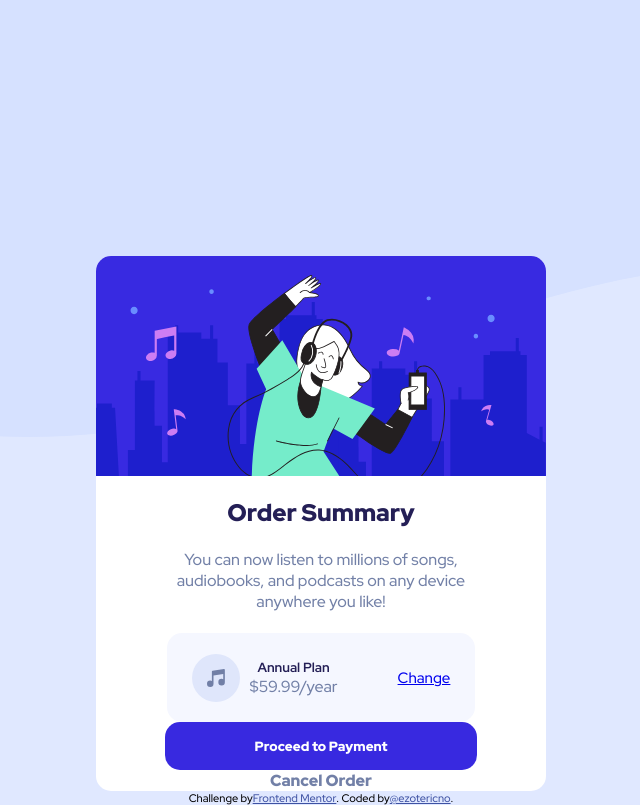
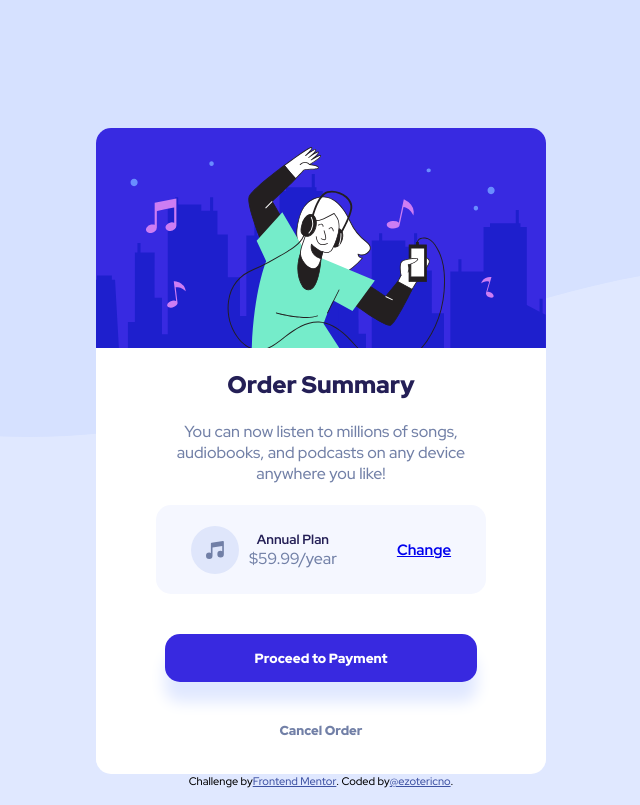
Before and after one commit to ezotericno/fem-order-summary, a plain HTML site: page docs/index.html in a window 1280 px wide. Shown: the whole page, without its empty margins (319-959 px from the left). Drawn offline with Linux system fonts and the light colour scheme.

Commit message:
modified files

```diff
--- a/docs/style/_config.scss
+++ b/docs/style/_config.scss
@@ -42,4 +42,5 @@ a {
 button {
     font-weight: 900;
     font-family: 'Red Hat Display', sans-serif;
+    cursor: pointer;
 }
--- a/docs/style/main.scss
+++ b/docs/style/main.scss
@@ -35,7 +35,7 @@ p {
     align-items: center;
     border-radius: 15px;
     background-color: white;
-    margin-top: 20%;
+    margin-top: 10%;
 }
 
 .box {
@@ -45,6 +45,8 @@ p {
     justify-content: center;
     align-items: center;
     border-radius: 15px;
+    padding-left: 10px;
+    padding-right: 10px;
 }
 
 .words {
@@ -63,6 +65,7 @@ p {
 }
 
 .change {
+    font-weight: 700;
     margin-left: 60px;
     margin-right: 25px;
     font-size: 15px;
@@ -74,6 +77,7 @@ p {
 }
 
 .pay-btn {
+    cursor: pointer;
     background-color: $bright-blue;
     color: white;
     border: 0;
@@ -82,10 +86,17 @@ p {
     padding-right: 90px;
     padding-top: 15px;
     padding-bottom: 15px;
+    margin-top: 40px;
+    -moz-box-shadow:0px 20px 15px $pale-blue;
+    -webkit-box-shadow:0px 20px 15px $pale-blue;
+    box-shadow:0px 20px 15px $pale-blue;
 }
 
 .cancel {
     text-decoration: none;
     font-weight: 900;
+    font-size: 13px;
     color: $desat-blue;
+    margin-bottom: 35px;
+    margin-top: 40px;
 }
```
Also changed, not shown: docs/style/main.css, 1 other file.
